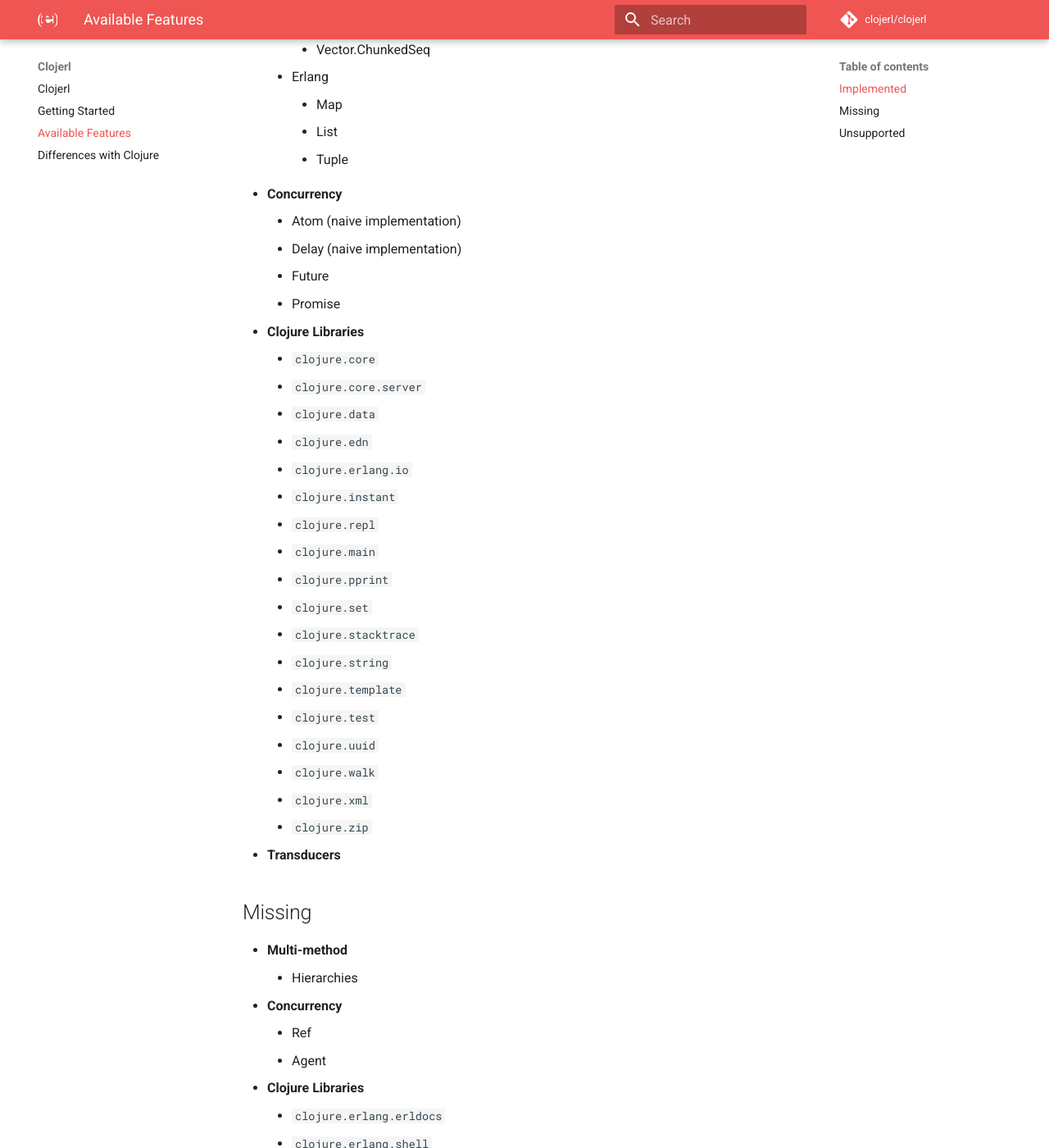
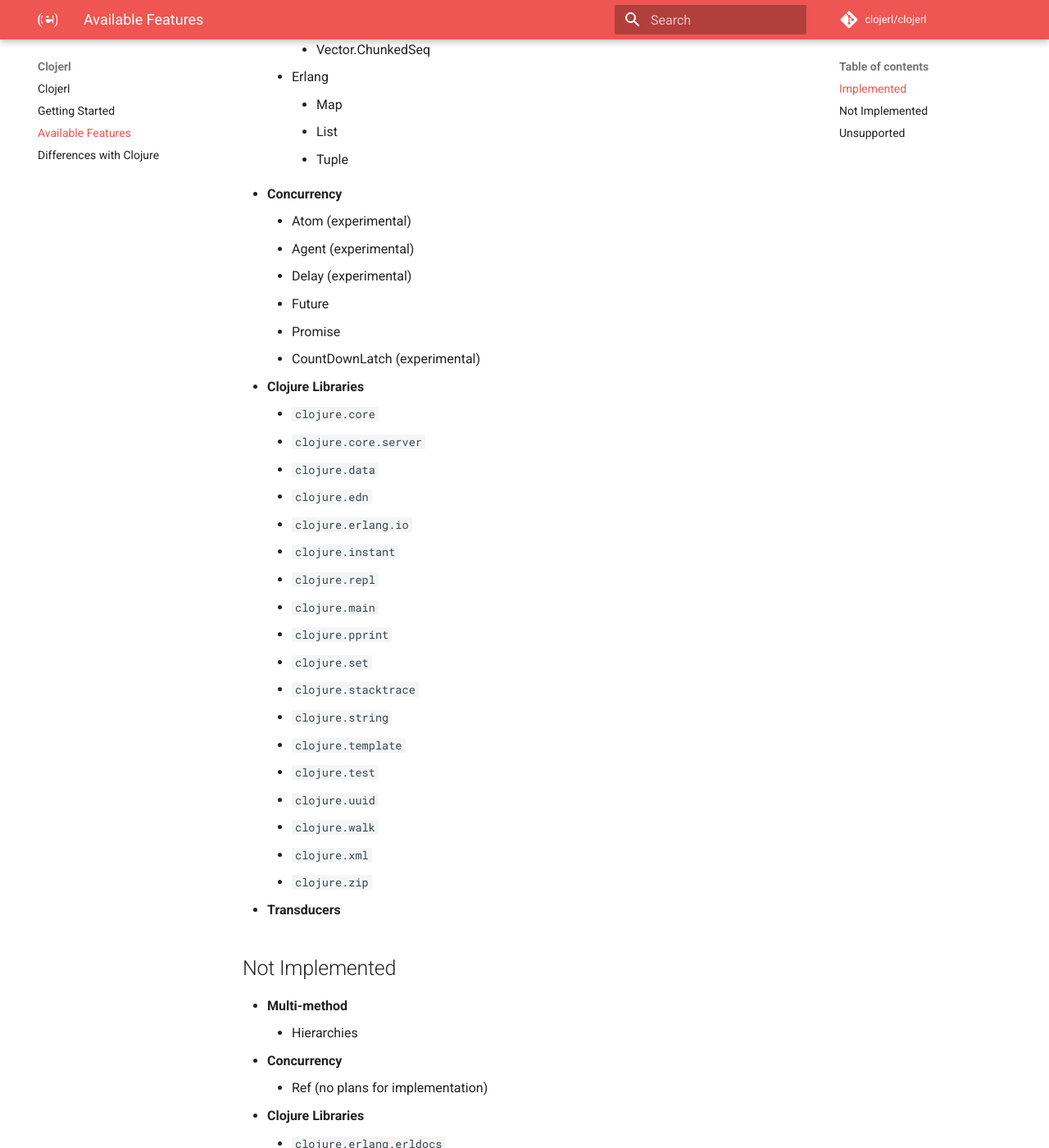
Before and after one commit to clojerl/clojerl.github.io, an MkDocs documentation site: the page built from docs/available-features.md, in a window 1280 px wide and 1400 px high, scrolled down 946 px. Shown: the whole window at 82% size. Built offline with MkDocs 1.6.1 and Material for MkDocs 9.7.7, drawn with Linux system fonts in a browser that asks for light colours; comment, search, counter and statistics services are not loaded.

Commit message:
Implemented agent

```diff
--- a/docs/available-features.md
+++ b/docs/available-features.md
@@ -36,10 +36,12 @@
         - List
         - Tuple
 - **Concurrency**
-    - Atom (naive implementation)
-    - Delay (naive implementation)
+    - Atom (experimental)
+    - Agent (experimental)
+    - Delay (experimental)
     - Future
     - Promise
+    - CountDownLatch (experimental)
 - **Clojure Libraries**
     - `clojure.core`
     - `clojure.core.server`
@@ -61,13 +63,12 @@
     - `clojure.zip`
 - **Transducers**
 
-## Missing
+## Not Implemented
 
 - **Multi-method**
     - Hierarchies
 - **Concurrency**
-    - Ref
-    - Agent
+    - Ref (no plans for implementation)
 - **Clojure Libraries**
     - `clojure.erlang.erldocs`
     - `clojure.erlang.shell`
```
